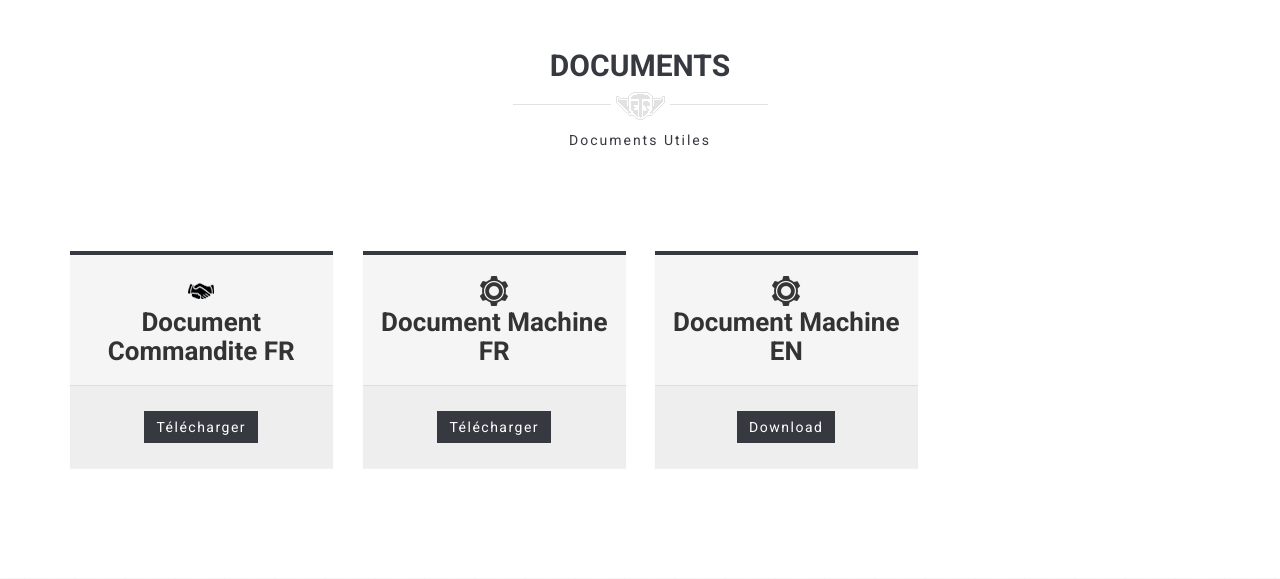
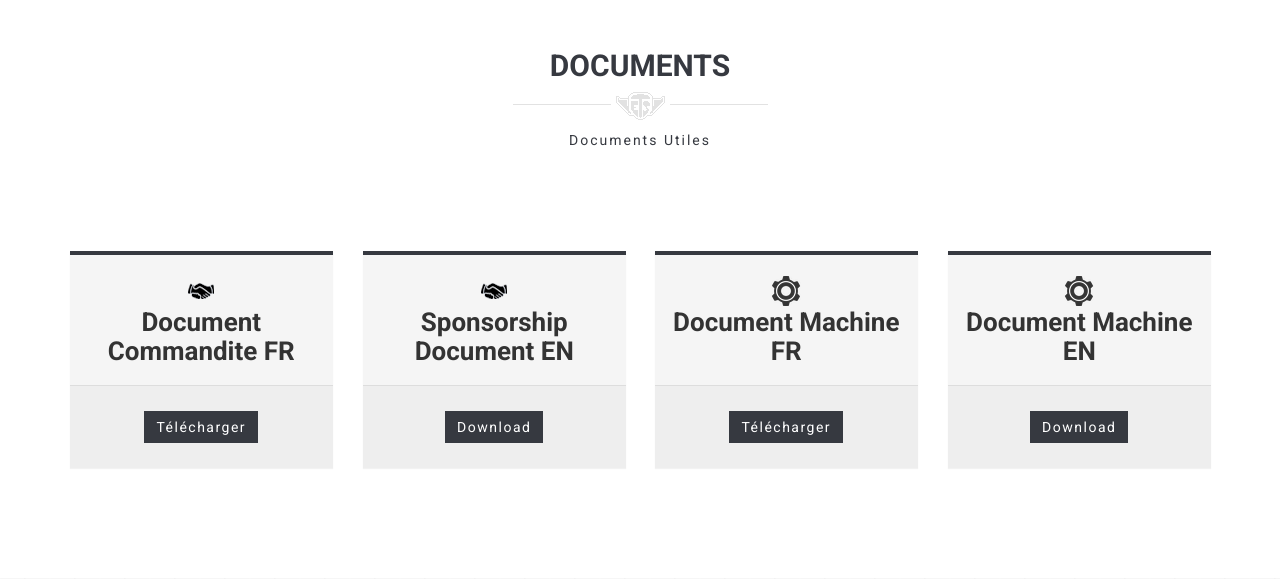
Before and after one commit to maxtkd/JDGETS, a PHP site: page / in a window 1280 px wide. Shown: the part 5559-6138 px from the top of the page. Run offline with PHP 8.4, Linux system fonts and the light colour scheme.

Commit message:
Modif pour la distribution

```diff
--- a/JDGETS/index.php
+++ b/JDGETS/index.php
@@ -444,7 +444,7 @@ La communication est sans conteste une aptitude essentielle que doit posséder t
 								</div>
 							</div>
 
-							<!--<div class="price-box col-sm-6 col-md-3 wow flipInY" data-wow-delay="0.5s">
+							<div class="price-box col-sm-6 col-md-3 wow flipInY" data-wow-delay="0.5s">
 								<div class="panel panel-default">
 									<div class="panel-heading text-center">
 										<img src = "./img/icon/sponserIcon.png">
@@ -454,7 +454,7 @@ La communication est sans conteste une aptitude essentielle que doit posséder t
 										<a class="btn btn-default" href="./Document/SponsorshipDocumentEN.pdf">Download</a>
 									</div>
 								</div>
-							</div>-->
+							</div>
 
 							<div class="price-box col-sm-6 col-md-3 wow flipInY" data-wow-delay="0.7s">
 								<div class="panel panel-default">
```
Also changed, not shown: JDGETS/img/team/2017/Chef.jpg (deleted), JDGETS/img/team/2017/Commandite.png (deleted), JDGETS/img/team/2017/Finance.jpg (deleted), JDGETS/img/team/2017/Hebdomadaire.jpg (deleted), JDGETS/img/team/2017/Machine.jpg (deleted), JDGETS/img/team/2017/Swag.jpg (deleted), JDGETS/img/team/2018/Chef.jpg (deleted), JDGETS/img/team/2018/Commandite.jpg (deleted), JDGETS/img/team/2018/Finance.jpg (deleted), JDGETS/img/team/2018/Hebdomadaire.jpg (deleted), JDGETS/img/team/2018/Machine.jpg (deleted), JDGETS/img/team/2018/Social.jpg (deleted), JDGETS/img/team/2018/Swag.jpg (deleted).
